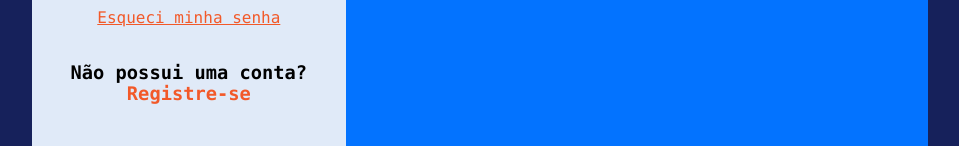
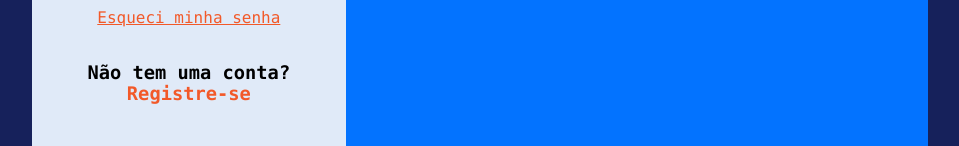
Before and after one commit to SamuelCGP/JSQuest, a React (Create React App) app in the folder client/: page / in a window 1280 px wide. Shown: the part 542-688 px from the top of the page, without its empty margins (160-1119 px from the left). Built offline with nearby package versions, Linux system fonts and the light colour scheme.

Commit message:
Update SignIn.tsx

```diff
--- a/client/src/components/SignIn/SignIn.tsx
+++ b/client/src/components/SignIn/SignIn.tsx
@@ -20,7 +20,7 @@ function SignIn(props: SignInProps){
                 <Button version="primary" style={SignInStyles.signInButton}>Entrar</Button>
                 <Link style={SignInStyles.forgotPassword} to={"/"}>Esqueci minha senha</Link>
             </div>
-            <h3 style={SignInStyles.signUpCall}>Não possui uma conta? <span onClick={props.onVisibilityChange} style={{color: ColorPalette.orange, cursor: "pointer"}}>Registre-se</span></h3>
+            <h3 style={SignInStyles.signUpCall}>Não tem uma conta? <span onClick={props.onVisibilityChange} style={{color: ColorPalette.orange, cursor: "pointer"}}>Registre-se</span></h3>
         </div>
     );
 }
```
